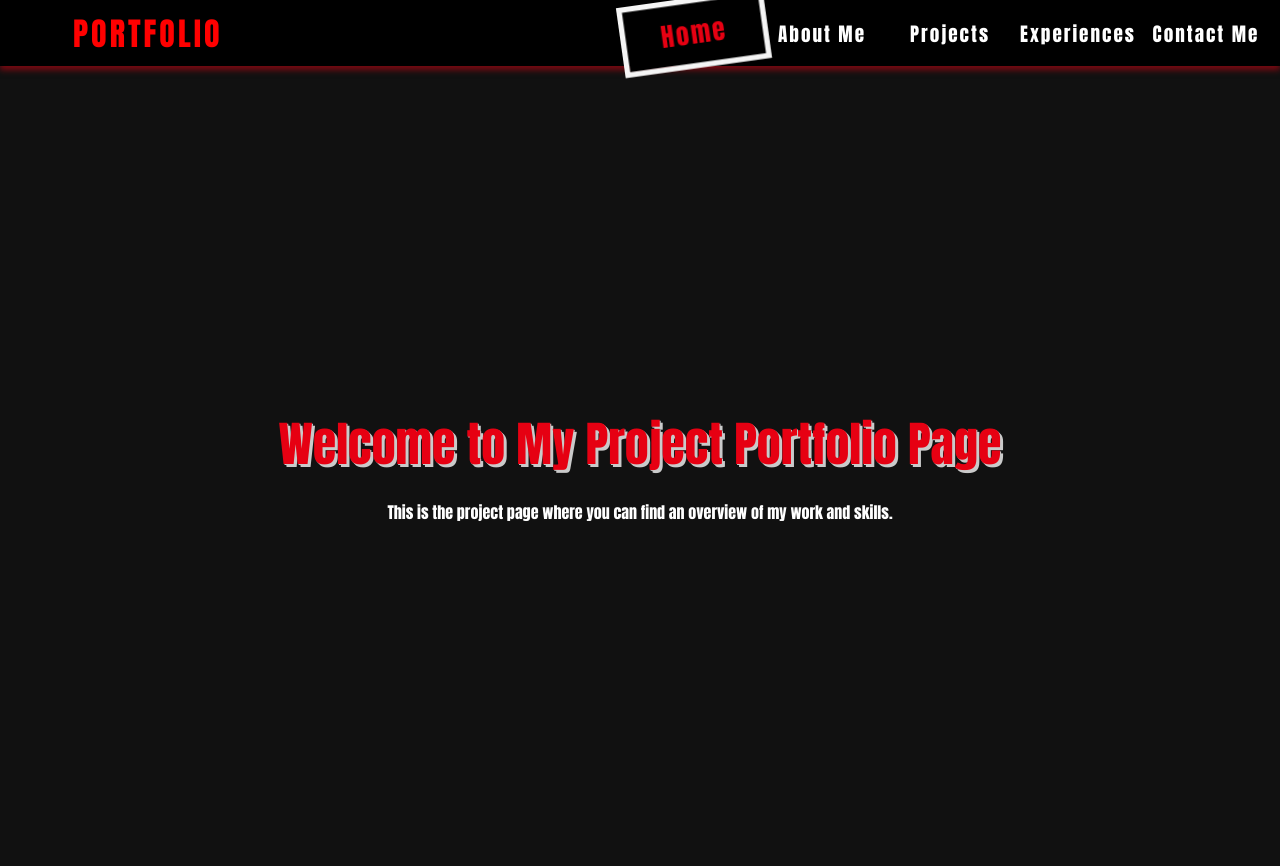
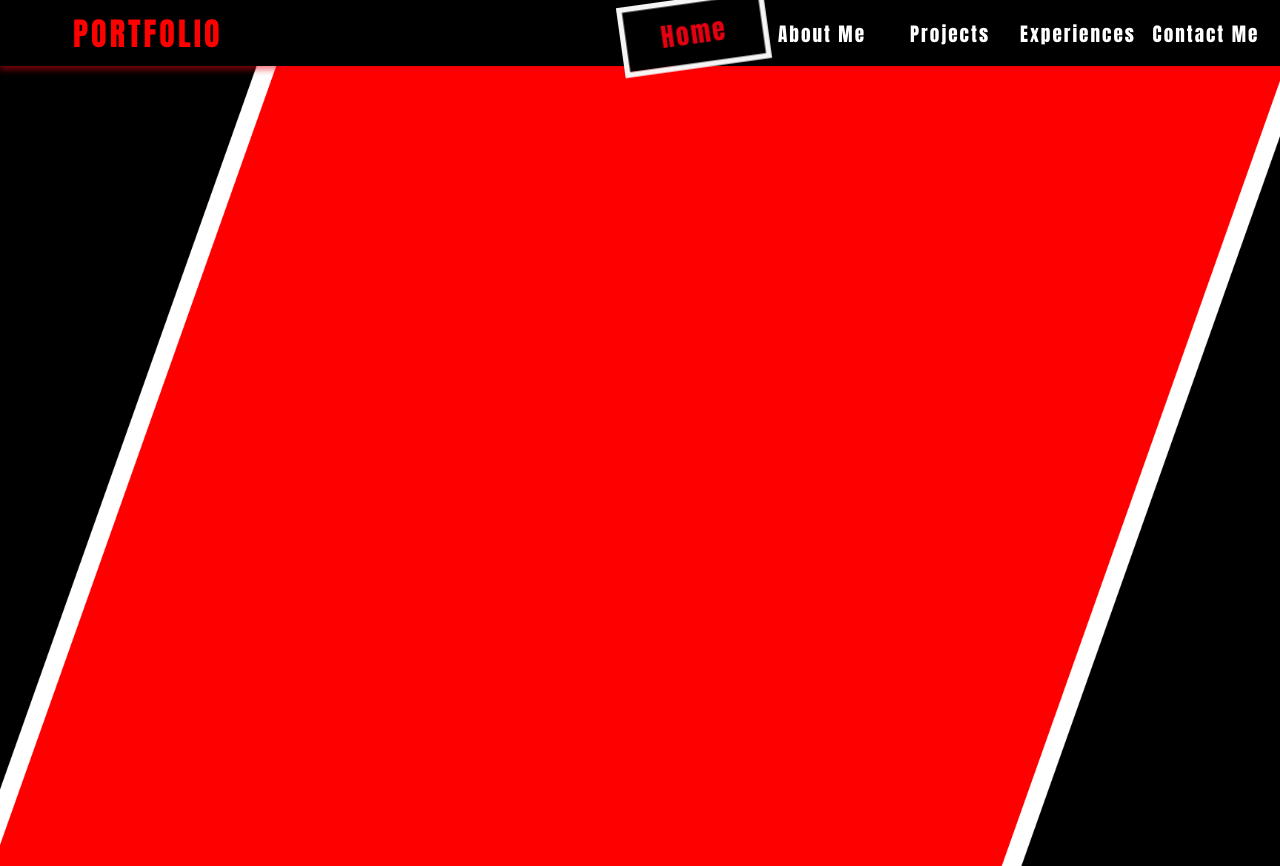
Before and after one commit to tersorasora/kenton-portfolio, a React (Vite) app: page /projects in a window 1280 px wide. Built offline with nearby package versions, Linux system fonts and the light colour scheme.

Commit message:
minor update

```diff
--- a/src/components/Navbar/Navbar.css
+++ b/src/components/Navbar/Navbar.css
@@ -13,6 +13,7 @@
   top: 0;
   z-index: 1000;
   box-shadow: 0 4px 6px rgba(230, 0, 18, 0.5); /* red glow */
+  user-select: none;
 }
 
 .logo {
--- a/src/components/Pages/Projects/Projects.css
+++ b/src/components/Pages/Projects/Projects.css
@@ -3,14 +3,11 @@
     flex-direction: column;
     align-items: center;
     justify-content: center;
+    width: 100%;
     height: 100vh;
+
+    background-image: url('../../../assets/Image/backgroundProject.png');
+    background-size: cover;      /* Makes it fill the screen */
+    background-position: top center;
+    background-repeat: no-repeat;
 }
-
-.project h1 {
-    font-size: 3rem;
-    color: #E60012;
-    margin-bottom: 20px;
-    text-shadow:
-    3px  3px 0 #cacaca,
-     1px  1px 0 #cacaca;
-}
--- a/src/components/Pages/Projects/Projects.jsx
+++ b/src/components/Pages/Projects/Projects.jsx
@@ -5,8 +5,7 @@ import transition from '../../Transition/Transition';
 const Projects = () => {
   return (
     <div className="project">
-      <h1>Welcome to My Project Portfolio Page</h1>
-      <p>This is the project page where you can find an overview of my work and skills.</p>
+
     </div>
   );
 }
```
Also changed, not shown: src/assets/Image/backgroundProject.png (added).
